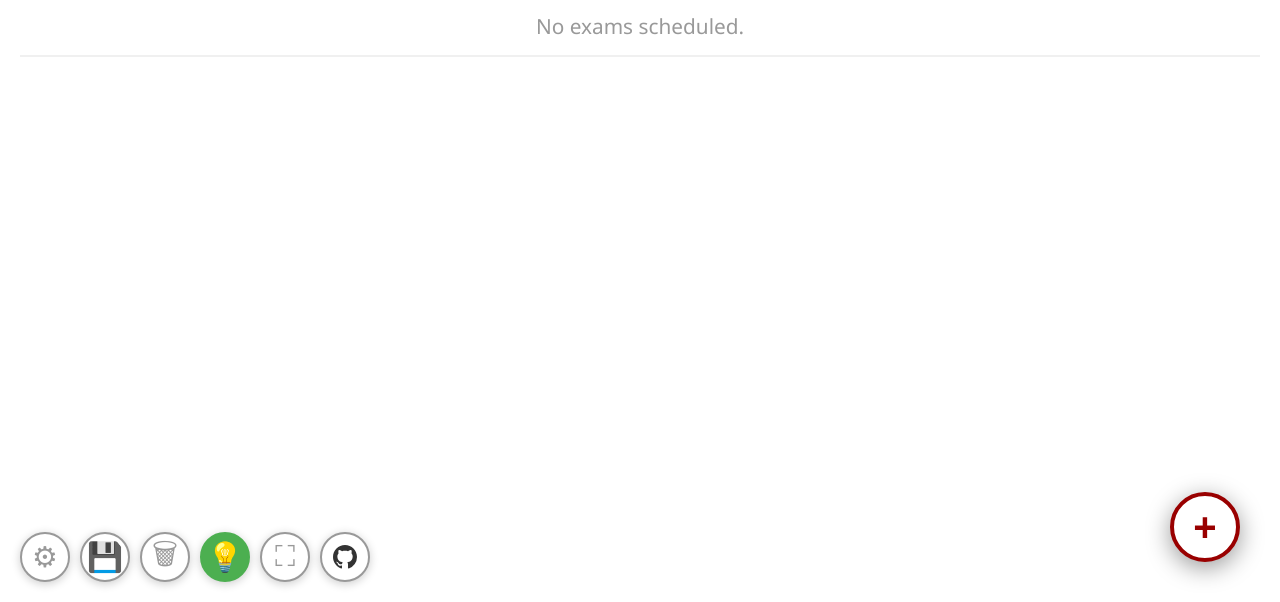
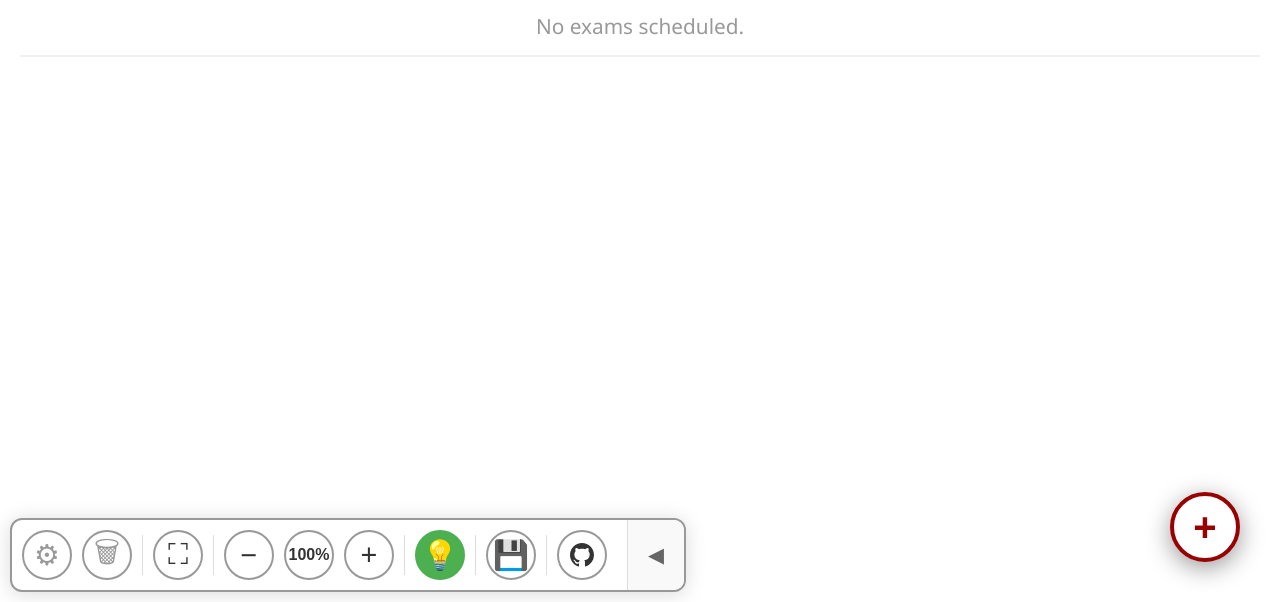
Before and after one commit to nick-myers/exam-timer, a plain HTML site: page index.html in a window 1280 px wide. Shown: the part 198-800 px from the top of the page. Drawn offline with Linux system fonts and the light colour scheme.

Commit message:
Fullscreen and zoom controls

```diff
--- a/index.html
+++ b/index.html
@@ -212,88 +212,115 @@
         display: flex;
       }
 
-      .settings-btn {
+      /* Button container for collapsing */
+      .button-container {
         position: fixed;
-        bottom: 20px;
-        left: 20px;
-        padding: 0;
+        bottom: 10px;
+        left: 10px;
         background: white;
         border: 2px solid #999;
-        border-radius: 50%;
-        cursor: pointer;
-        font-size: 1.8rem;
-        transition: transform 0.2s;
+        border-radius: 12px;
+        padding: 10px;
+        transition: transform 0.3s ease-in-out;
         z-index: 10;
-        color: #999;
-        width: 50px;
-        height: 50px;
+        box-shadow: 0 2px 20px rgba(0, 0, 0, 0.15);
         display: flex;
         align-items: center;
-        justify-content: center;
-        box-shadow: 0 2px 10px rgba(0, 0, 0, 0.2);
-      }
-
-      .settings-btn:hover {
-        transform: scale(1.15);
-        color: #666;
-      }
-
-      .download-btn {
-        position: fixed;
-        bottom: 20px;
-        left: 80px;
-        padding: 0;
-        background: white;
-        border: 2px solid #999;
-        border-radius: 50%;
-        cursor: pointer;
-        font-size: 1.8rem;
-        transition: transform 0.2s;
-        z-index: 10;
-        color: #999;
-        width: 50px;
-        height: 50px;
-        display: flex;
-        align-items: center;
-        justify-content: center;
-        box-shadow: 0 2px 10px rgba(0, 0, 0, 0.2);
-      }
-
-      .download-btn:hover {
-        transform: scale(1.15);
-        color: #666;
-      }
-
-      .delete-all-btn {
-        position: fixed;
-        bottom: 20px;
-        left: 140px;
-        padding: 0;
-        background: white;
-        border: 2px solid #999;
-        border-radius: 50%;
-        cursor: pointer;
-        font-size: 1.8rem;
-        transition: transform 0.2s;
-        z-index: 10;
-        color: #999;
-        width: 50px;
-        height: 50px;
-        display: flex;
-        align-items: center;
-        justify-content: center;
-        box-shadow: 0 2px 10px rgba(0, 0, 0, 0.2);
-      }
-
-      .delete-all-btn:hover {
-        transform: scale(1.15);
-        color: #d32f2f;
-      }
-
-      .wake-lock-btn {
-        position: fixed;
-        bottom: 20px;
-        left: 200px;
+        gap: 10px;
+        overflow: visible;
+      }
+
+      .button-container.hidden {
+        transform: translateX(calc(-100% + 70px));
+      }
+
+      /* Spacer for button groups */
+      .button-spacer {
+        width: 1px;
+        height: 40px;
+        background: #ddd;
+        flex-shrink: 0;
+      }
+
+      /* Tooltips for buttons */
+      .button-container [data-tooltip] {
+        position: relative;
+      }
+
+      .button-container [data-tooltip]::before {
+        content: attr(data-tooltip);
+        position: absolute;
+        bottom: calc(100% + 14px);
+        left: 50%;
+        transform: translateX(-50%);
+        background: #000;
+        color: white;
+        padding: 8px 14px;
+        border-radius: 6px;
+        font-size: 14px;
+        font-weight: normal;
+        white-space: nowrap;
+        opacity: 0;
+        visibility: hidden;
+        pointer-events: none;
+        transition: all 0s;
+        z-index: 1001;
+        box-shadow: 0 2px 8px rgba(0, 0, 0, 0.3);
+      }
+
+      .button-container [data-tooltip]::after {
+        content: "";
+        position: absolute;
+        bottom: calc(100% + 7px);
+        left: 50%;
+        transform: translateX(-50%);
+        width: 0;
+        height: 0;
+        border-left: 8px solid transparent;
+        border-right: 8px solid transparent;
+        border-top: 8px solid #000;
+        opacity: 0;
+        visibility: hidden;
+        pointer-events: none;
+        transition: all 0s;
+        z-index: 1000;
+      }
+
+      .button-container [data-tooltip]:hover::before,
+      .button-container [data-tooltip]:hover::after {
+        opacity: 1;
+        visibility: visible;
+        transition: opacity 0.15s ease-out 0.3s, visibility 0s 0.3s;
+      }
+
+      /* Fixed bottom buttons - prevent zoom scaling */
+      .settings-btn,
+      .download-btn,
+      .delete-all-btn,
+      .wake-lock-btn,
+      .fullscreen-btn,
+      .github-btn,
+      .zoom-btn {
+        font-size: 28.8px !important; /* 1.8rem at 100% = 28.8px */
+      }
+
+      .zoom-reset-btn {
+        font-size: 16px !important; /* 1rem at 100% = 16px */
+      }
+
+      /* Button styles - now positioned within container */
+      .button-container .settings-btn,
+      .button-container .download-btn,
+      .button-container .delete-all-btn,
+      .button-container .wake-lock-btn,
+      .button-container .fullscreen-btn,
+      .button-container .github-btn,
+      .button-container .zoom-btn,
+      .button-container .hide-buttons-btn {
+        position: relative;
+        bottom: auto;
+        left: auto;
+        right: auto;
         padding: 0;
         background: white;
         border: 2px solid #999;
@@ -301,90 +328,90 @@
         cursor: pointer;
         font-size: 1.8rem;
         transition: all 0.2s;
-        z-index: 10;
-        color: #999;
-        width: 50px;
-        height: 50px;
-        display: flex;
-        align-items: center;
-        justify-content: center;
-        box-shadow: 0 2px 10px rgba(0, 0, 0, 0.2);
-      }
-
-      .wake-lock-btn:hover {
-        transform: scale(1.15);
-      }
-
-      .wake-lock-btn.active {
-        background: #4caf50;
-        border-color: #4caf50;
-        color: white;
-      }
-
-      .wake-lock-btn.error {
-        background: #ff9800;
-        border-color: #ff9800;
-        color: white;
-      }
-
-      .fullscreen-btn {
-        position: fixed;
-        bottom: 20px;
-        left: 260px;
-        padding: 0;
-        background: white;
-        border: 2px solid #999;
-        border-radius: 50%;
-        cursor: pointer;
-        font-size: 1.8rem;
-        transition: all 0.2s;
-        z-index: 10;
-        color: #999;
-        width: 50px;
-        height: 50px;
-        display: flex;
-        align-items: center;
-        justify-content: center;
-        box-shadow: 0 2px 10px rgba(0, 0, 0, 0.2);
-      }
-
-      .fullscreen-btn:hover {
-        transform: scale(1.15);
-      }
-
-      .fullscreen-btn.active {
-        background: #2196f3;
-        border-color: #2196f3;
-        color: white;
-      }
-
-      .github-btn {
-        position: fixed;
-        bottom: 20px;
-        left: 320px;
-        padding: 0;
-        background: white;
-        border: 2px solid #999;
-        border-radius: 50%;
-        cursor: pointer;
-        font-size: 1.8rem;
-        transition: all 0.2s;
-        z-index: 10;
         color: #333;
         width: 50px;
         height: 50px;
         display: flex;
         align-items: center;
         justify-content: center;
-        box-shadow: 0 2px 10px rgba(0, 0, 0, 0.2);
-        text-decoration: none;
-      }
-
-      .github-btn:hover {
-        transform: scale(1.15);
+        box-shadow: none;
+        flex-shrink: 0;
+      }
+
+      .button-container .settings-btn,
+      .button-container .delete-all-btn {
+        color: #999;
+      }
+
+      .button-container .settings-btn:hover,
+      .button-container .download-btn:hover,
+      .button-container .delete-all-btn:hover,
+      .button-container .wake-lock-btn:hover,
+      .button-container .fullscreen-btn:hover,
+      .button-container .github-btn:hover,
+      .button-container .zoom-btn:hover {
+        transform: scale(1.1);
+        background: #f5f5f5;
+      }
+
+      .button-container .delete-all-btn:hover {
+        color: #d32f2f;
+      }
+
+      .button-container .github-btn:hover {
         background: #333;
         border-color: #333;
         color: white;
+      }
+
+      .wake-lock-btn.active {
+        background: #4caf50 !important;
+        border-color: #4caf50 !important;
+        color: white !important;
+      }
+
+      .wake-lock-btn.error {
+        background: #ff9800 !important;
+        border-color: #ff9800 !important;
+        color: white !important;
+      }
+
+      .fullscreen-btn.active {
+        background: #2196f3 !important;
+        border-color: #2196f3 !important;
+        color: white !important;
+      }
+
+      .zoom-reset-btn {
+        font-size: 1rem !important;
+        font-weight: 600;
+      }
+
+      .hide-buttons-btn {
+        position: relative !important;
+        background: #f9f9f9 !important;
+        border: none !important;
+        border-left: 1px solid #ddd !important;
+        border-radius: 0 10px 10px 0 !important;
+        color: #666 !important;
+        box-shadow: none !important;
+        margin: -10px -10px -10px 10px !important;
+        padding: 0 20px !important;
+        width: auto !important;
+        min-width: 50px !important;
+        height: auto !important;
+        align-self: stretch !important;
+        font-size: 1.3rem !important;
+        transition: all 0.2s !important;
+        display: flex !important;
+        align-items: center !important;
+        justify-content: center !important;
+        flex-shrink: 0 !important;
+      }
+
+      .hide-buttons-btn:hover {
+        background: #efefef !important;
+        color: #333 !important;
       }
 
       /* Header */
@@ -397,6 +424,7 @@
         border-bottom: none;
         flex-shrink: 0;
         gap: 15px;
+        flex-wrap: wrap;
       }
 
       .header-logo {
@@ -407,7 +435,7 @@
       }
 
       .header-logo img {
-        height: 100px;
+        height: 6.25rem;
         width: auto;
         display: block;
       }
@@ -439,7 +467,7 @@
 
       .header-right {
         flex: 1;
-        min-width: 0;
+        min-width: fit-content;
         display: flex;
         justify-content: center;
       }
@@ -503,6 +531,7 @@
         color: #000;
         font-variant-numeric: tabular-nums;
         line-height: 1;
+        white-space: nowrap;
       }
 
       /* Table */
@@ -683,6 +712,11 @@
         padding: 40px;
         color: #999;
         font-size: 1.3rem;
+        cursor: default;
+      }
+
+      .empty-row:hover {
+        background-color: transparent;
       }
 
       /* Modal */
@@ -947,7 +981,7 @@
 
       @media (max-width: 1400px) {
         .header-logo img {
-          height: 100px;
+          height: 6.25rem;
         }
         .centre-label {
           font-size: 1.3rem;
@@ -962,7 +996,7 @@
 
       @media (max-width: 1024px) {
         .header-logo img {
-          height: 90px;
+          height: 5.625rem;
         }
         .centre-label {
           font-size: 1.1rem;
@@ -992,7 +1026,7 @@
           align-self: center;
         }
         .header-logo img {
-          height: 70px;
+          height: 4.375rem;
         }
         .header-left {
           text-align: center;
@@ -1238,50 +1272,113 @@
 
       <!-- Main Application -->
       <div class="main-app" id="mainApp">
-        <button class="settings-btn" onclick="openSettings()" title="Settings">
+        <!-- Button Container -->
+        <div class="button-container" id="buttonContainer">
+          <!-- Settings and Delete -->
+          <button
+            class="settings-btn"
+            onclick="openSettings()"
+            data-tooltip="Settings"
+          >
             ⚙
-        </button>
-        <button
-          class="download-btn"
-          onclick="downloadHTML()"
-          title="Download HTML"
-        >
-          💾
           </button>
           <button
             class="delete-all-btn"
             onclick="deleteAllExams()"
-          title="Delete All Exams"
+            data-tooltip="Delete All Exams"
           >
             🗑
           </button>
+
+          <div class="button-spacer"></div>
+
+          <!-- Fullscreen -->
+          <button
+            id="fullscreenBtn"
+            class="fullscreen-btn"
+            onclick="toggleFullscreen()"
+            data-tooltip="Toggle Fullscreen"
+          >
+            ⛶
+          </button>
+
+          <div class="button-spacer"></div>
+
+          <!-- Zoom Controls -->
+          <button
+            id="zoomOutBtn"
+            class="zoom-btn zoom-out-btn"
+            onclick="zoomOut()"
+            data-tooltip="Zoom Out"
+          >
+            −
+          </button>
+          <button
+            id="zoomResetBtn"
+            class="zoom-btn zoom-reset-btn"
+            onclick="resetZoom()"
+            data-tooltip="Reset Zoom"
+          >
+            100%
+          </button>
+          <button
+            id="zoomInBtn"
+            class="zoom-btn zoom-in-btn"
+            onclick="zoomIn()"
+            data-tooltip="Zoom In"
+          >
+            +
+          </button>
+
+          <div class="button-spacer"></div>
+
+          <!-- Wake Lock -->
           <button
             id="wakeLockBtn"
             class="wake-lock-btn"
             onclick="toggleWakeLock()"
-          title="Keep Screen Awake"
+            data-tooltip="Keep Screen Awake"
           >
             💡
           </button>
+
+          <div class="button-spacer"></div>
+
+          <!-- Download (Save) -->
           <button
-          id="fullscreenBtn"
-          class="fullscreen-btn"
-          onclick="toggleFullscreen()"
-          title="Toggle Fullscreen"
+            class="download-btn"
+            onclick="downloadHTML()"
+            data-tooltip="Download HTML"
           >
-          ⛶
+            💾
           </button>
+
+          <div class="button-spacer"></div>
+
+          <!-- GitHub -->
           <a
             href="https://github.com/nick-myers/exam-timer"
             target="_blank"
             rel="noopener noreferrer"
             class="github-btn"
-          title="View on GitHub"
+            data-tooltip="View on GitHub"
           >
             <svg width="24" height="24" viewBox="0 0 16 16" fill="currentColor">
-            <path d="M8 0C3.58 0 0 3.58 0 8c0 3.54 2.29 6.53 5.47 7.59.4.07.55-.17.55-.38 0-.19-.01-.82-.01-1.49-2.01.37-2.53-.49-2.69-.94-.09-.23-.48-.94-.82-1.13-.28-.15-.68-.52-.01-.53.63-.01 1.08.58 1.23.82.72 1.21 1.87.87 2.33.66.07-.52.28-.87.51-1.07-1.78-.2-3.64-.89-3.64-3.95 0-.87.31-1.59.82-2.15-.08-.2-.36-1.02.08-2.12 0 0 .67-.21 2.2.82.64-.18 1.32-.27 2-.27.68 0 1.36.09 2 .27 1.53-1.04 2.2-.82 2.2-.82.44 1.1.16 1.92.08 2.12.51.56.82 1.27.82 2.15 0 3.07-1.87 3.75-3.65 3.95.29.25.54.73.54 1.48 0 1.07-.01 1.93-.01 2.2 0 .21.15.46.55.38A8.013 8.013 0 0016 8c0-4.42-3.58-8-8-8z"/>
+              <path
+                d="M8 0C3.58 0 0 3.58 0 8c0 3.54 2.29 6.53 5.47 7.59.4.07.55-.17.55-.38 0-.19-.01-.82-.01-1.49-2.01.37-2.53-.49-2.69-.94-.09-.23-.48-.94-.82-1.13-.28-.15-.68-.52-.01-.53.63-.01 1.08.58 1.23.82.72 1.21 1.87.87 2.33.66.07-.52.28-.87.51-1.07-1.78-.2-3.64-.89-3.64-3.95 0-.87.31-1.59.82-2.15-.08-.2-.36-1.02.08-2.12 0 0 .67-.21 2.2.82.64-.18 1.32-.27 2-.27.68 0 1.36.09 2 .27 1.53-1.04 2.2-.82 2.2-.82.44 1.1.16 1.92.08 2.12.51.56.82 1.27.82 2.15 0 3.07-1.87 3.75-3.65 3.95.29.25.54.73.54 1.48 0 1.07-.01 1.93-.01 2.2 0 .21.15.46.55.38A8.013 8.013 0 0016 8c0-4.42-3.58-8-8-8z"
+              />
             </svg>
           </a>
+
+          <!-- Hide/Show Tab -->
+          <button
+            class="hide-buttons-btn"
+            onclick="toggleButtons()"
+            data-tooltip="Hide Controls"
+          >
+            ◀
+          </button>
+        </div>
 
         <div class="header">
           <div class="header-logo">
@@ -1636,7 +1733,11 @@
           return;
         }
 
-        const confirmed = confirm(`Are you sure you want to delete all ${exams.length} exam${exams.length > 1 ? 's' : ''}? This action cannot be undone.`);
+        const confirmed = confirm(
+          `Are you sure you want to delete all ${exams.length} exam${
+            exams.length > 1 ? "s" : ""
+          }? This action cannot be undone.`
+        );
         if (confirmed) {
           exams = [];
           saveExams();
@@ -1649,12 +1750,11 @@
       let wakeLockEnabled = false; // Track user's intent
 
       async function toggleWakeLock() {
-        const btn = document.getElementById('wakeLockBtn');
+        const btn = document.getElementById("wakeLockBtn");
 
         try {
-          if (!('wakeLock' in navigator)) {
-            btn.classList.add('error');
-            btn.title = 'Wake Lock not supported in this browser';
+          if (!("wakeLock" in navigator)) {
+            btn.classList.add("error");
             return;
           }
 
@@ -1665,48 +1765,41 @@
               await wakeLock.release();
               wakeLock = null;
             }
-            btn.classList.remove('active');
-            btn.title = 'Keep Screen Awake';
+            btn.classList.remove("active");
           } else {
             // User wants to enable wake lock
             wakeLockEnabled = true;
-            wakeLock = await navigator.wakeLock.request('screen');
-            btn.classList.add('active');
-            btn.title = 'Screen is staying awake';
+            wakeLock = await navigator.wakeLock.request("screen");
+            btn.classList.add("active");
 
             // Handle wake lock release (happens when tab becomes hidden)
-            wakeLock.addEventListener('release', () => {
+            wakeLock.addEventListener("release", () => {
               wakeLock = null;
               // Don't change button state - we'll reacquire when visible again
             });
           }
         } catch (err) {
           wakeLockEnabled = false;
-          btn.classList.add('error');
-          btn.title = `Wake Lock error: ${err.message}`;
-          console.error('Wake Lock error:', err);
+          btn.classList.add("error");
+          console.error("Wake Lock error:", err);
           setTimeout(() => {
-            btn.classList.remove('error');
-            btn.title = 'Keep Screen Awake';
+            btn.classList.remove("error");
           }, 3000);
         }
       }
 
       // Reacquire wake lock when page becomes visible again
-      document.addEventListener('visibilitychange', async () => {
-        const btn = document.getElementById('wakeLockBtn');
-        if (wakeLockEnabled && document.visibilityState === 'visible') {
+      document.addEventListener("visibilitychange", async () => {
+        const btn = document.getElementById("wakeLockBtn");
+        if (wakeLockEnabled && document.visibilityState === "visible") {
           try {
-            wakeLock = await navigator.wakeLock.request('screen');
-            btn.classList.add('active');
-            btn.title = 'Screen is staying awake';
+            wakeLock = await navigator.wakeLock.request("screen");
+            btn.classList.add("active");
           } catch (err) {
-            console.error('Failed to reacquire wake lock:', err);
-            btn.classList.add('error');
-            btn.title = 'Wake Lock error';
+            console.error("Failed to reacquire wake lock:", err);
+            btn.classList.add("error");
             setTimeout(() => {
-              btn.classList.remove('error');
-              btn.title = 'Keep Screen Awake';
+              btn.classList.remove("error");
             }, 3000);
           }
         }
@@ -1714,38 +1807,125 @@
 
       // Fullscreen functionality
       function toggleFullscreen() {
-        const btn = document.getElementById('fullscreenBtn');
+        const btn = document.getElementById("fullscreenBtn");
 
         if (!document.fullscreenElement) {
           // Enter fullscreen
-          document.documentElement.requestFullscreen().then(() => {
-            btn.classList.add('active');
-            btn.title = 'Exit Fullscreen';
-          }).catch(err => {
-            console.error('Error entering fullscreen:', err);
+          document.documentElement
+            .requestFullscreen()
+            .then(() => {
+              btn.classList.add("active");
+            })
+            .catch((err) => {
+              console.error("Error entering fullscreen:", err);
             });
         } else {
           // Exit fullscreen
-          document.exitFullscreen().then(() => {
-            btn.classList.remove('active');
-            btn.title = 'Toggle Fullscreen';
-          }).catch(err => {
-            console.error('Error exiting fullscreen:', err);
+          document
+            .exitFullscreen()
+            .then(() => {
+              btn.classList.remove("active");
+            })
+            .catch((err) => {
+              console.error("Error exiting fullscreen:", err);
             });
         }
       }
 
       // Listen for fullscreen changes (e.g., user presses ESC key)
-      document.addEventListener('fullscreenchange', () => {
-        const btn = document.getElementById('fullscreenBtn');
+      document.addEventListener("fullscreenchange", () => {
+        const btn = document.getElementById("fullscreenBtn");
         if (document.fullscreenElement) {
-          btn.classList.add('active');
-          btn.title = 'Exit Fullscreen';
+          btn.classList.add("active");
         } else {
-          btn.classList.remove('active');
-          btn.title = 'Toggle Fullscreen';
+          btn.classList.remove("active");
         }
       });
+
+      // Zoom functionality
+      let currentZoom = parseInt(localStorage.getItem("zoomLevel")) || 100;
+
+      function updateZoom() {
+        document.documentElement.style.fontSize = `${currentZoom}%`;
+        document.getElementById("zoomResetBtn").textContent = `${currentZoom}%`;
+        localStorage.setItem("zoomLevel", currentZoom);
+      }
+
+      function zoomOut() {
+        if (currentZoom > 50) {
+          currentZoom -= 10;
+          updateZoom();
+        }
+      }
+
+      function zoomIn() {
+        if (currentZoom < 200) {
+          currentZoom += 10;
+          updateZoom();
+        }
+      }
+
+      function resetZoom() {
+        currentZoom = 100;
+        updateZoom();
+      }
+
+      // Apply saved zoom level on page load
+      updateZoom();
+
+      // Toggle buttons visibility
+      function toggleButtons() {
+        const container = document.getElementById("buttonContainer");
+        const toggleBtn = document.querySelector(".hide-buttons-btn");
+        container.classList.toggle("hidden");
+
+        // Update button icon
+        const isHidden = container.classList.contains("hidden");
+        toggleBtn.textContent = isHidden ? "▶" : "◀";
+
+        // Save state to localStorage
+        localStorage.setItem("buttonsHidden", isHidden);
+      }
+
+      // Restore button visibility state on page load
+      function restoreButtonVisibility() {
+        const buttonsHidden = localStorage.getItem("buttonsHidden") === "true";
+        const container = document.getElementById("buttonContainer");
+        const toggleBtn = document.querySelector(".hide-buttons-btn");
+
+        if (buttonsHidden) {
+          container.classList.add("hidden");
+          toggleBtn.textContent = "▶";
+        } else {
+          toggleBtn.textContent = "◀";
+        }
+      }
+
+      // Call on page load
+      restoreButtonVisibility();
+
+      // Disable browser tooltips for elements with data-tooltip
+      function disableBrowserTooltips() {
+        document.querySelectorAll("[data-tooltip]").forEach((element) => {
+          element.removeAttribute("title");
+        });
+      }
+
+      disableBrowserTooltips();
+
+      // Watch for changes to wake lock button title
+      const wakeLockBtn = document.getElementById("wakeLockBtn");
+      if (wakeLockBtn) {
+        const observer = new MutationObserver(() => {
+          if (wakeLockBtn.hasAttribute("title")) {
+            wakeLockBtn.removeAttribute("title");
+          }
+        });
+        observer.observe(wakeLockBtn, {
+          attributes: true,
+          attributeFilter: ["title"],
+        });
+      }
 
       // Open settings
       function openSettings() {
```
Also changed, not shown: README.md. Lines whose indentation alone changed are shown as unchanged.
